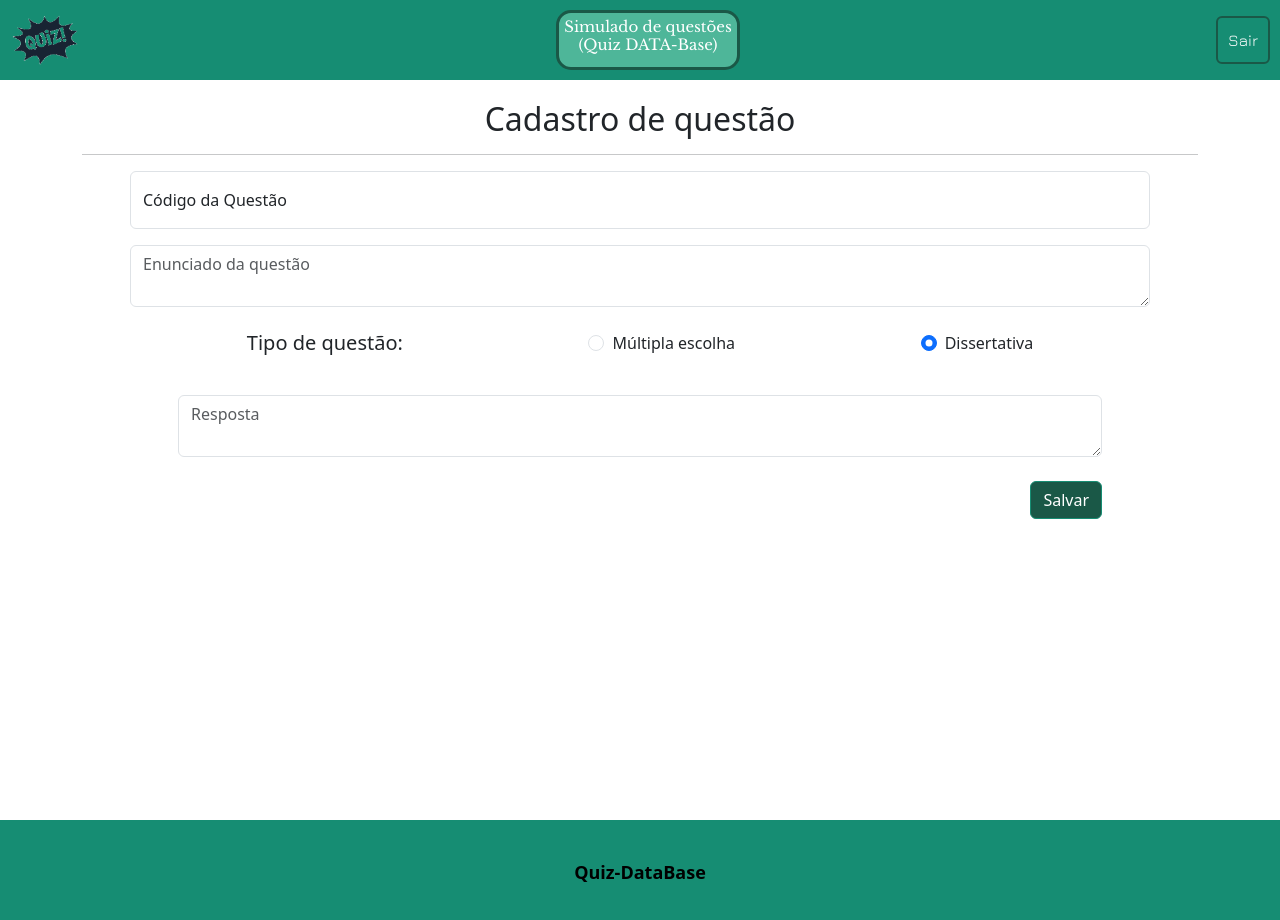
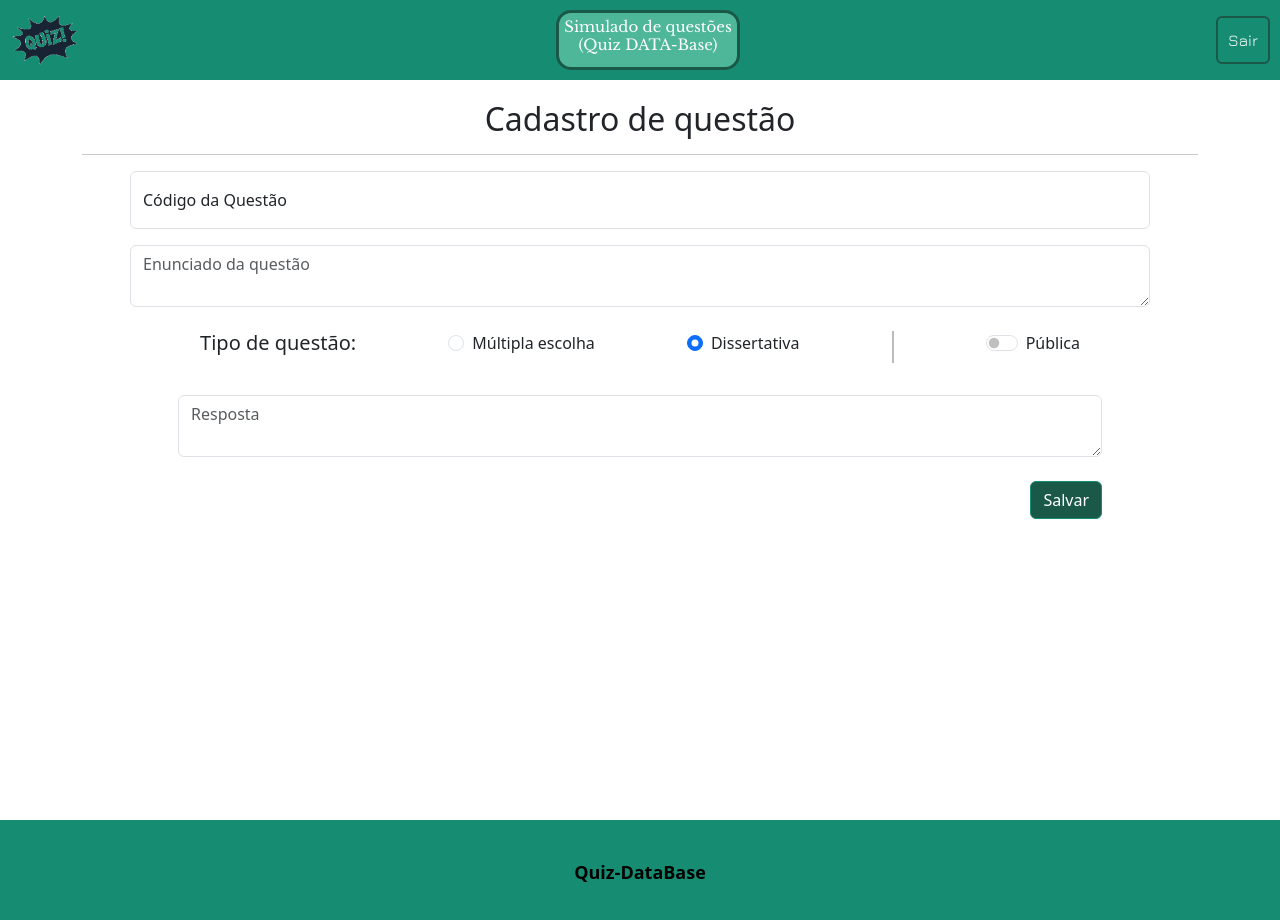
Before and after one commit to Ericleisonn/Quiz-DataBase, a Next.js app in the folder quiz-database/: page /questao/nova in a window 1280 px wide. Shown: the top 920 px of the page. Built offline with nearby package versions, Linux system fonts and the light colour scheme.

Commit message:
Adicionando funcionalidade de questões privadas/públicas

```diff
--- a/quiz-database/pages/api/questoes/todas.js
+++ b/quiz-database/pages/api/questoes/todas.js
@@ -1,12 +1,17 @@
+import { useParams } from "next/navigation.js";
 import connect from "../../../util/dbConfig/dbConfig.js";
 import Questao from "../../../util/models/questaoModel";
 
 export default async function handler(req, res){
     connect()
+    const { idUser } = req.query;
 
     if (req.method === 'GET'){
         try{
-            let questoes = await Questao.find({})
+            const questoesQuery = Questao.find()
+            questoesQuery.or({ userId: idUser })
+            questoesQuery.or({ publica: true })
+            const questoes = await questoesQuery.exec()
 
             res.status(200).json(questoes)
         } catch (err) {
--- a/quiz-database/pages/questao/nova.js
+++ b/quiz-database/pages/questao/nova.js
@@ -40,10 +40,13 @@ export default function NovaQuestaoPage() {
     }
 
     async function onSubmit(data) {
+        const userData = await axios.get('../../api/users/me/route')
         let questao = {
             codQuestao: data.codQuestao,
             enunciado: data.enunciado,
             tipoQuestao: formStateTipo,
+            userId: userData.data.data._id.toString(),
+            publica: data.publica,
         }
 
         if (questao.tipoQuestao == "alternativas") {
@@ -95,7 +98,7 @@ export default function NovaQuestaoPage() {
                     <Form.Control type="text" placeholder="Identificador da questão" {...register("codQuestao")} />
                 </FloatingLabel>
                 <Form.Control className="mb-3" as="textarea" placeholder="Enunciado da questão" {...register("enunciado")} />
-                <div className="d-flex justify-content-around flex-column flex-md-row center m-4">
+                <div className="d-flex justify-content-around flex-column flex-md-row align-content-center m-4">
                     <Form.Label><h5>Tipo de questão:</h5></Form.Label>
                     <Form.Check
                         type="radio"
@@ -112,6 +115,12 @@ export default function NovaQuestaoPage() {
                         id="dissertativa"
                         name="tipoQuestao"
                     />
+                    <div style={{borderLeft: '2px solid #0004', height: '2em'}}></div>
+                    <Form.Check
+                        type="switch"
+                        label="Pública"
+                        {...register('publica')}
+                    />
                 </div>
                 <div className='gap-2 mx-md-4 px-md-4'>
                     {formStateTipo == 'dissertativa' && formDissert}
--- a/quiz-database/util/models/questaoModel.js
+++ b/quiz-database/util/models/questaoModel.js
@@ -20,6 +20,14 @@ const QuestaoSchema = new mongoose.Schema({
     resposta: {
         type: String,
         required: false,
+    },
+    userId: {
+        type: String,
+        required: true,
+    },
+    publica: {
+        type: Boolean,
+        required: true,
     }
 })
 
```
Also changed, not shown: quiz-database/pages/questao/index.js (+13 -12 lines), 1 other file (tests, documents, lock files or other folders).
